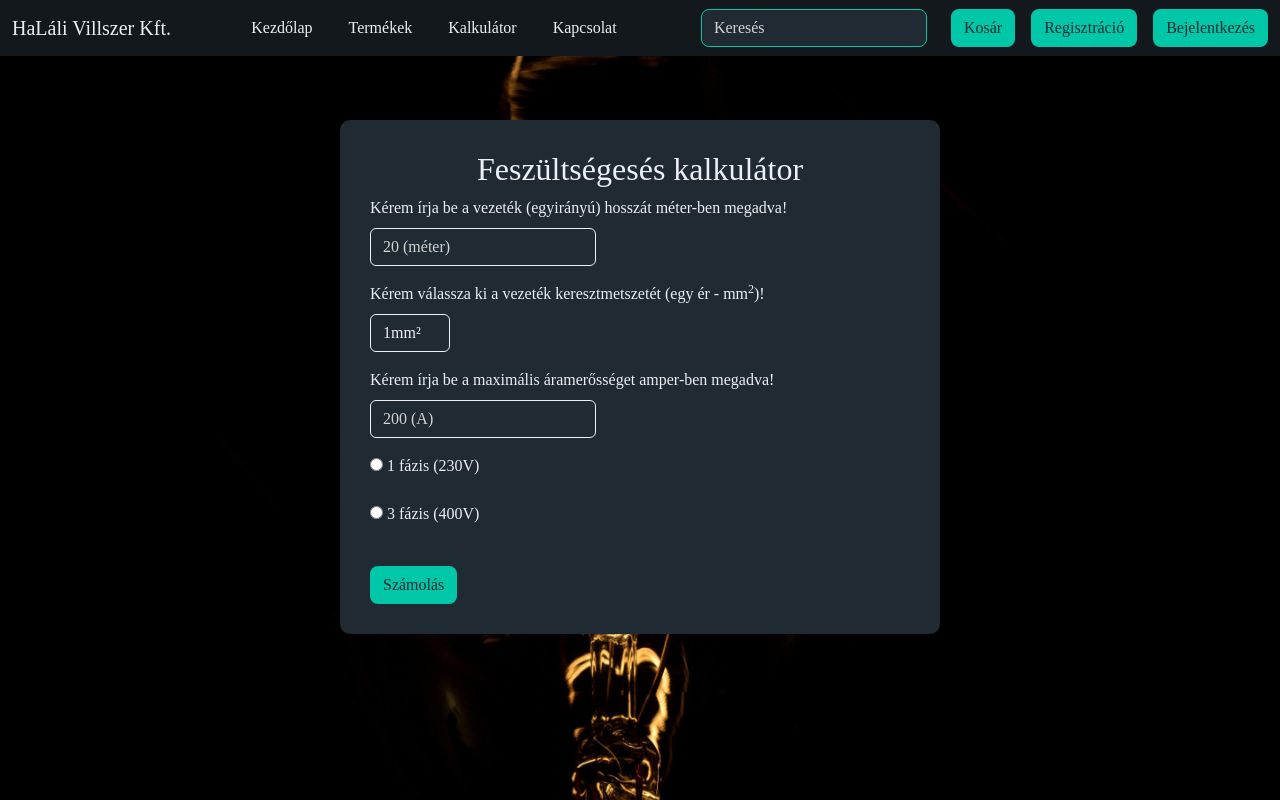
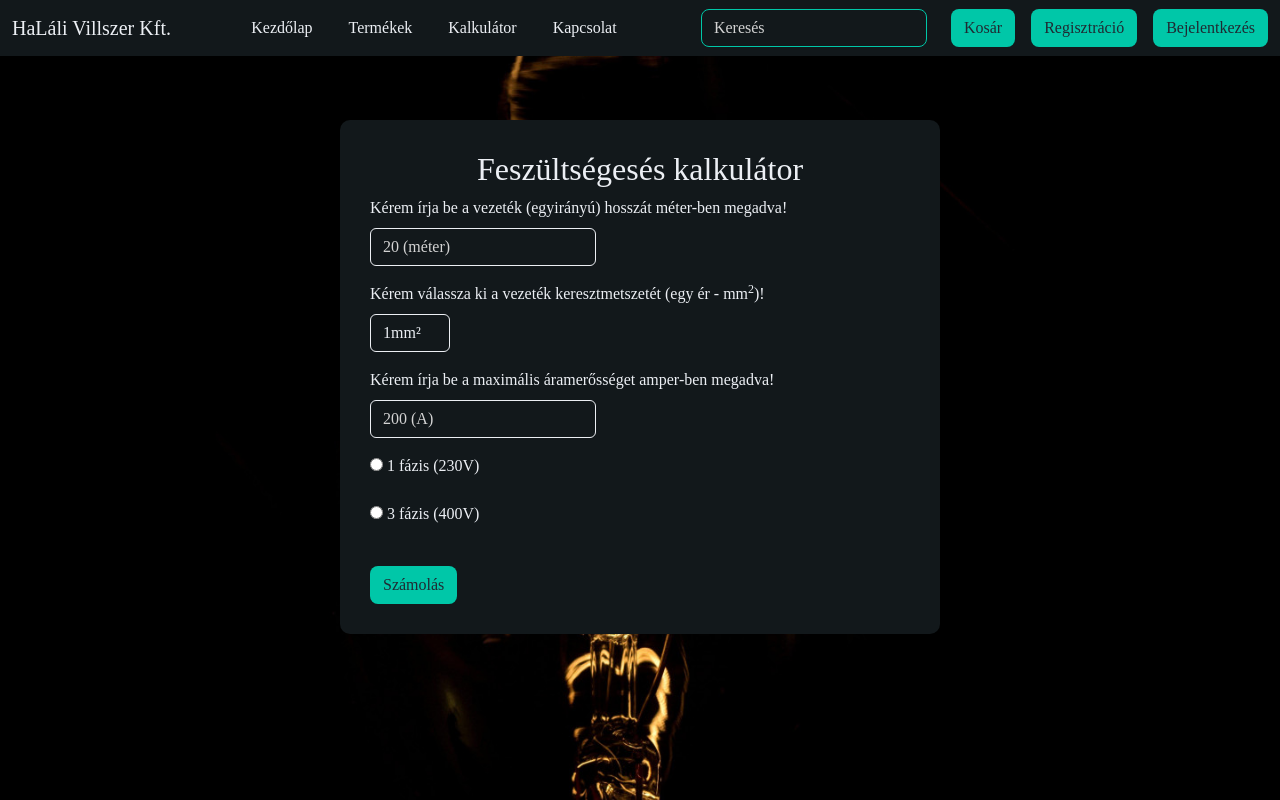
Before and after one commit to halasim2005/vizsgaremek, a PHP site: page /kalkulator.php in a window 1280 px wide. Run offline with PHP 8.4, Linux system fonts and the light colour scheme.

Commit message:
fooldal proba

```diff
--- a/style/style.css
+++ b/style/style.css
@@ -10,7 +10,7 @@ body {
 .form-container {
     max-width: 600px;
     margin: 50px auto;
-    background-color: #1F2A32;
+    background-color:  #12181B;
     padding: 30px;
     border-radius: 10px;
 }
@@ -21,7 +21,7 @@ body {
 }
 
 .form-control {
-    background-color: #1F2A32;
+    background-color:  #12181B;
     border: 1px solid #ECEFF4;
 }
 
```
Also changed, not shown: fooldal.php (line endings or trailing spaces).
